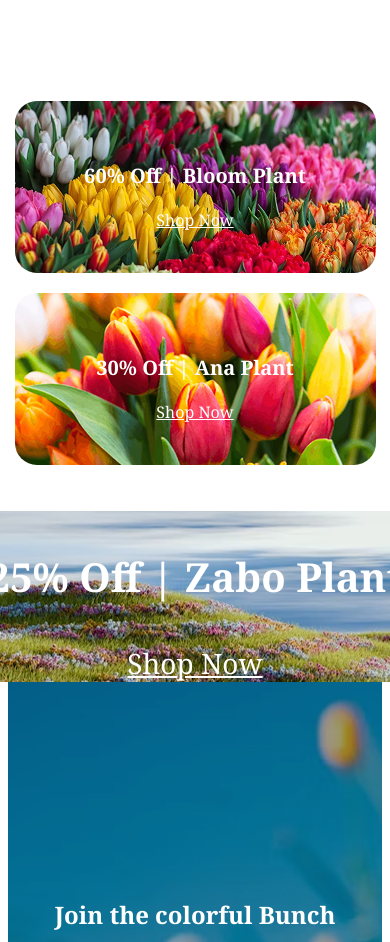
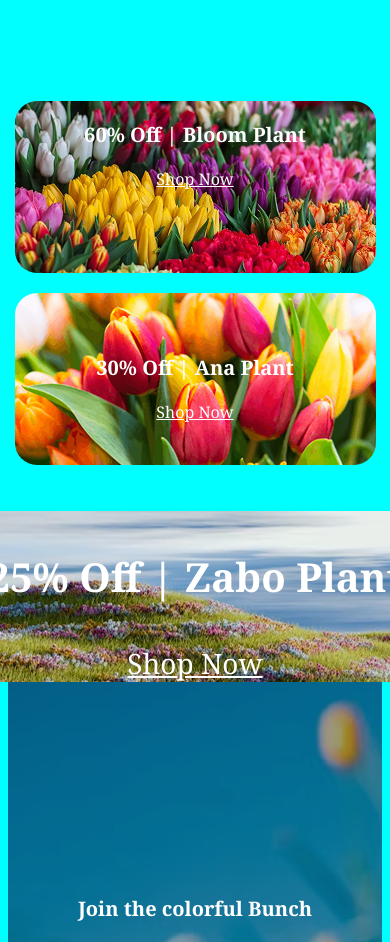
Before and after one commit to fmnihal/ResponsiveLayout-FlowerMarket, a plain HTML site: page index.html in a window 390 px wide. Shown: the part 3746-4688 px from the top of the page. Drawn offline with nearby package versions, Linux system fonts and the light colour scheme.

Commit message:
halka change tao dekhaitese kina sure howar jonno body te background color disi, aqua; shalar eidao dekhay na browser e

```diff
--- a/style.css
+++ b/style.css
@@ -488,6 +488,9 @@ p{
     display: flex;
     flex-direction: column;
 }
+.deal-bloom{
+    display: block;
+}
 .deal-bloom-ana p{
     font-size: 20px;
     color: white;
@@ -541,6 +544,9 @@ p{
 .join-title{
     margin-bottom: 23px;
 }
+.join-title h2{
+    font-size: 20px;
+}
 .join-container h2{
     color: white;
 }
@@ -572,8 +578,11 @@ p{
     width: 100%;
     display: flex;
     flex-direction: column;
+    padding: 17px;
 }
-
+.footer-link-1, footer-link-2, footer-link-3{
+    display: block;
+}
 .footer-link-1 a, .footer-link-2 a{
     text-decoration: none;
     color: gray;
@@ -590,5 +599,8 @@ p{
     text-decoration: none;
 }
 
+body{
+    background-color: aqua;
+}
 
 }
```
